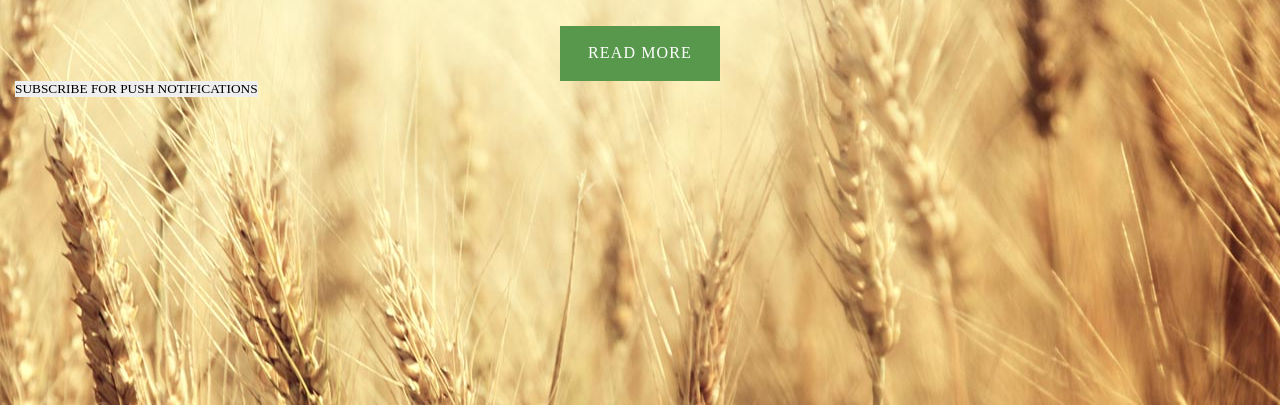
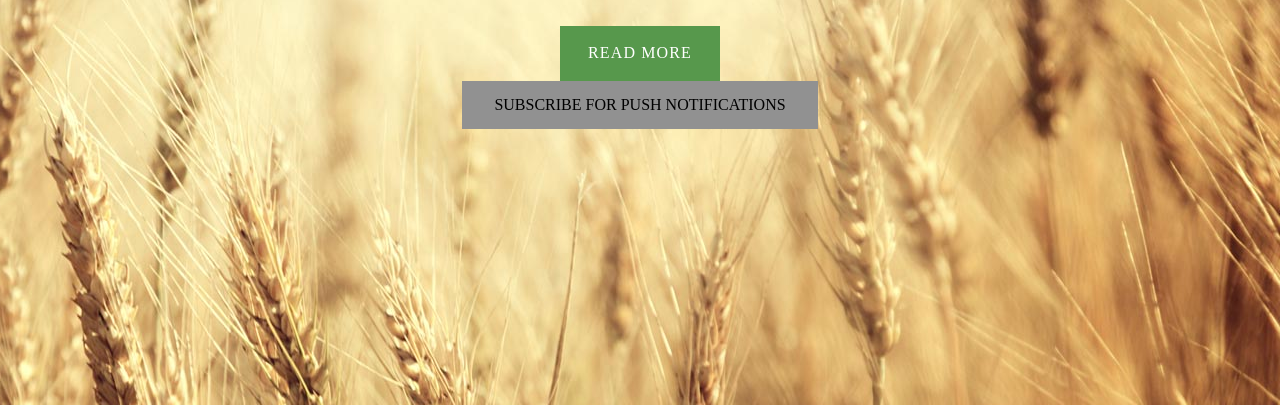
Before and after one commit to Dmytro0312/pract_nuber2, a website: page index.html in a window 1280 px wide. Shown: the part 395-800 px from the top of the page. Drawn offline with Linux system fonts and the light colour scheme.

Commit message:
Add files via upload

```diff
--- a/css/style.css
+++ b/css/style.css
@@ -136,6 +136,10 @@ body {
   margin: 0 auto;
   padding: 0 15px;
 }
+.but-push {
+  display: flex;
+  justify-content: center;
+}
 
 .header_text {
   font-weight: 700;
@@ -179,6 +183,10 @@ body {
 
   .header_button {
     margin: 50px auto 0;
+  }
+  .button-subscribe-push{
+    margin: 50px auto 0;
+    display: block;
   }
 }
 .center1 {
@@ -1397,6 +1405,17 @@ body {
   color: #57984C;
 }
 
+.button-subscribe-push {
+  background-color: #919191;
+    border: none;
+    color: rgb(0, 0, 0);
+    margin: 0 auto;
+    padding: 15px 32px;
+    text-align: center;
+    text-decoration: none;
+    font-size: 16px;
+}
+
 @media (max-width: 1050px) {
   .page3_center1_block2 {
     margin: 30px 0 0 0;
```
